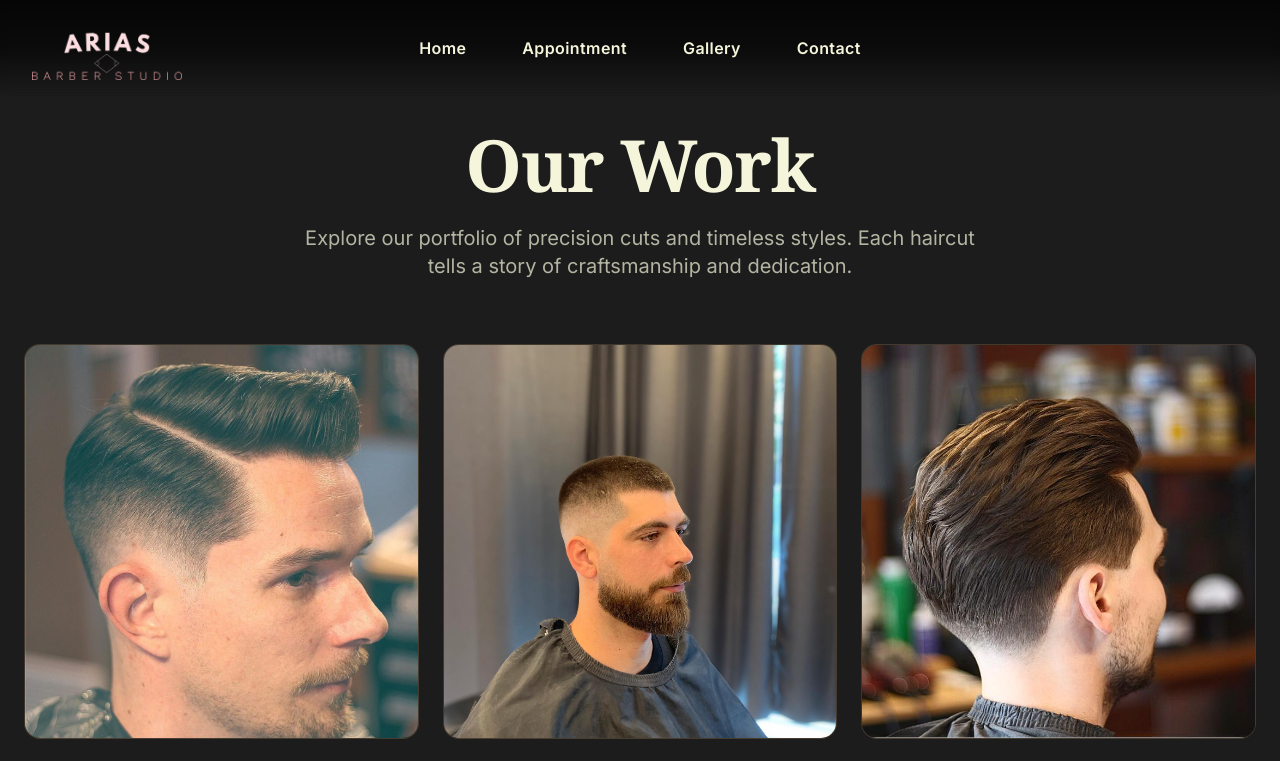
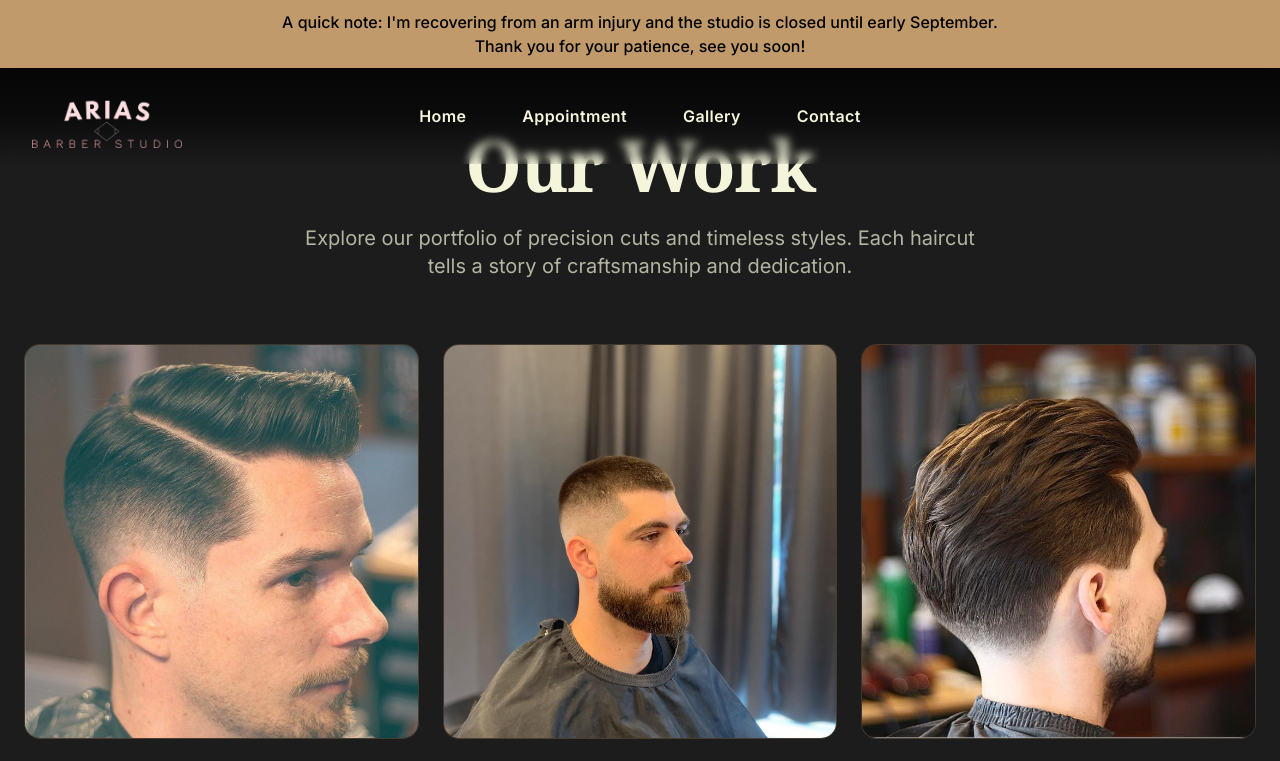
Before and after one commit to AriasBarberStudio/website, a Next.js app: page /website/gallery in a window 1280 px wide. Shown: the top 761 px of the page. Built offline with nearby package versions, Linux system fonts and the light colour scheme.

Commit message:
add banner

```diff
--- a/src/components/Navbar.tsx
+++ b/src/components/Navbar.tsx
@@ -1,5 +1,5 @@
 'use client';
-import React, { useState } from 'react';
+import React, { useState, useRef, useLayoutEffect } from 'react';
 import { Dialog } from '@headlessui/react';
 import { Bars3Icon, XMarkIcon, PhoneIcon } from '@heroicons/react/24/outline';
 import Link from 'next/link';
@@ -18,6 +18,15 @@ const navigation = [
 export default function Navbar() {
   const [mobileMenuOpen, setMobileMenuOpen] = useState(false);
   const [isModalOpen, setIsModalOpen] = useState(false);
+  const bannerRef = useRef<HTMLDivElement>(null);
+  const [bannerHeight, setBannerHeight] = useState(0);
+
+  useLayoutEffect(() => {
+    const updateHeight = () => setBannerHeight(bannerRef.current?.offsetHeight ?? 0);
+    updateHeight();
+    window.addEventListener('resize', updateHeight);
+    return () => window.removeEventListener('resize', updateHeight);
+  }, []);
 
   const handleAppointmentsClick = (e: React.MouseEvent) => {
     e.preventDefault();
@@ -34,7 +43,17 @@ export default function Navbar() {
 
   return (
     <>
-      <header className="fixed inset-x-0 top-0 z-50 bg-gradient-to-b from-black/80 via-black/60 to-transparent backdrop-blur-sm">
+      <div
+        ref={bannerRef}
+        className="fixed inset-x-0 top-0 z-[60] bg-barber-gold text-black text-center text-sm sm:text-base font-medium px-4 py-2.5"
+      >
+        A quick note: I'm recovering from an arm injury and the studio is closed until early September. <br/> Thank you for your patience, see you soon!
+      </div>
+
+      <header
+        style={{ top: bannerHeight }}
+        className="fixed inset-x-0 z-50 bg-gradient-to-b from-black/80 via-black/60 to-transparent backdrop-blur-sm"
+      >
         <nav className="flex items-center justify-between p-4 lg:px-8" aria-label="Global">
           <div className="flex lg:flex-1">
             <Link href="/" className="-m-1.5 p-1.5 transition-transform hover:scale-105">
```
